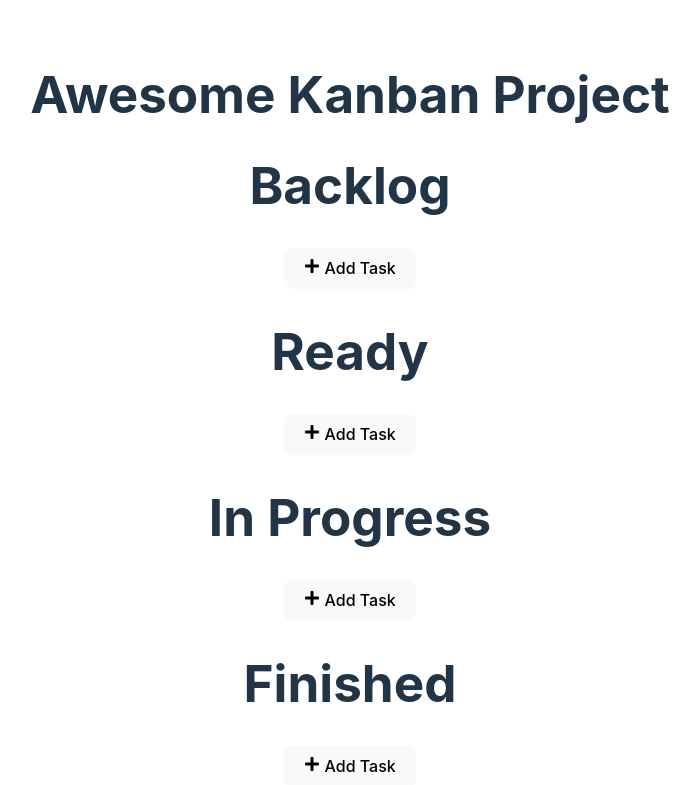
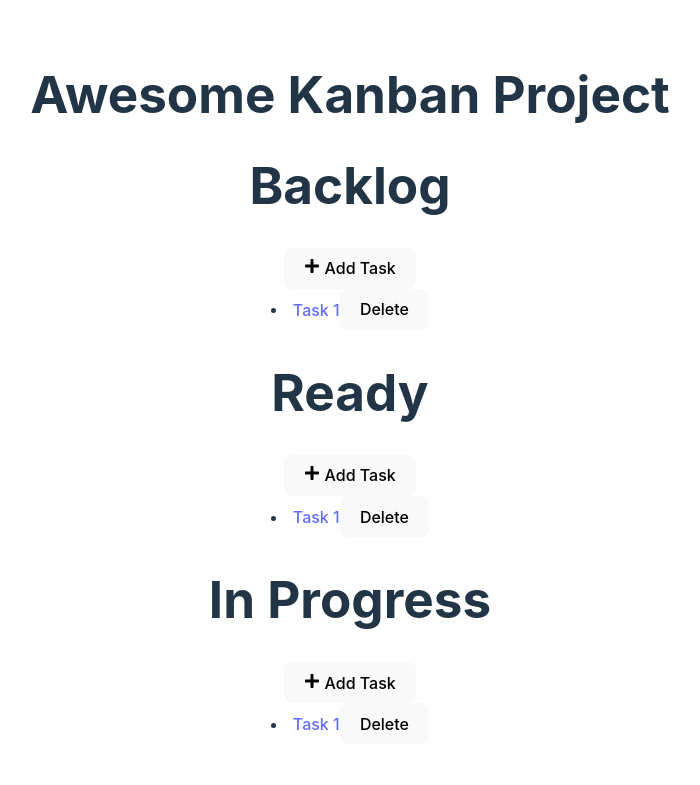
Before and after one commit to moktadir-mirul/kanban-project, a React (Vite) app: page / in a window 1280 px wide. Shown: the top 785 px of the page, without its empty margins (290-990 px from the left). Built offline with nearby package versions, Linux system fonts and the light colour scheme; data requests are answered from the project's data file.

Commit message:
Hooks customization needed

```diff
--- /dev/null
+++ b/db.json
@@ -0,0 +1,8 @@
+{
+    "tasks": [
+        {
+            "id" : 1,
+            "name" : "Task 1"
+        }
+    ]
+}
--- a/package.json
+++ b/package.json
@@ -6,6 +6,7 @@
   "scripts": {
     "dev": "vite",
     "build": "vite build",
+    "fake-server": "json-server --watch db.json",
     "lint": "eslint .",
     "preview": "vite preview"
   },
--- a/src/Components/Form.jsx
+++ b/src/Components/Form.jsx
@@ -1,4 +1,4 @@
-import { useState } from "react"
+import { useEffect, useState } from "react"
 import { Tasks } from "./tasks";
 import { CgAdd } from "react-icons/cg";
 import { FaPlus } from "react-icons/fa";
@@ -8,6 +8,12 @@ export const Form = () => {
     const [tasks, setTasks] = useState([]);
     const [title, setTitle] = useState('');
     const [hiding, setHiding] = useState(false);
+
+    useEffect(() => {
+        fetch("http://localhost:3000/tasks")
+        .then((res) => res.json())
+        .then((data) => setTasks(data))
+    }, [])
     const inputHandler = (log) => {
         setTitle(log.target.value);
     }
--- a/src/Pages/TaskDetails.jsx
+++ b/src/Pages/TaskDetails.jsx
@@ -2,6 +2,8 @@ import { Link } from "react-router-dom"
 
 
 export const TaskDetails = ({tasks}) => {
+    console.log(tasks, "tasks");
+
     return(
         <div>
             {tasks?.map((task) => (
```
Also changed, not shown: src/Hook/useTaskLoad.jsx (added).
